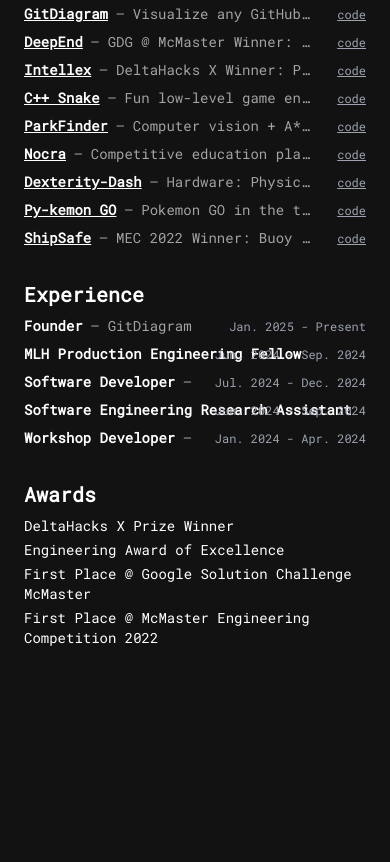
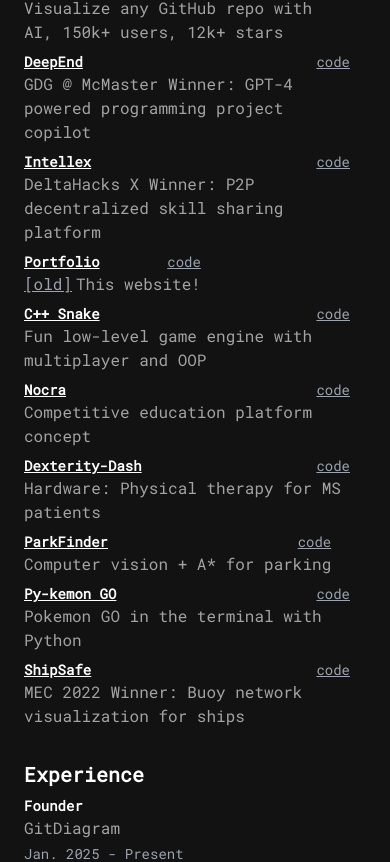
Before and after one commit to ahmedkhaleel2004/portfolio, a Next.js app: page / in a window 390 px wide. Shown: the part 928-1790 px from the top of the page. Before the commit the page ends 1632 px from the top, so only its background shows below. Built offline with nearby package versions, Linux system fonts and the light colour scheme.

Commit message:
many mobile improvements

```diff
--- a/app/page.tsx
+++ b/app/page.tsx
@@ -74,16 +74,26 @@
                 description={project.desc}
                 imageSrc={project.image}
               >
-                <div className="flex w-full items-baseline justify-between">
+                <div className="flex w-full flex-col items-baseline justify-between md:flex-row">
                   <div className="min-w-0 flex-1 pr-4">
-                    <div className="flex items-baseline">
-                      <a
-                        href={project.link}
-                        className="mr-2 whitespace-nowrap text-sm font-semibold underline"
-                      >
-                        {project.title}
-                      </a>
-                      <div className="w-0 min-w-0 flex-1 overflow-hidden">
+                    <div className="flex flex-col items-baseline md:flex-row">
+                      <div className="flex w-full items-baseline md:w-auto">
+                        <div className="flex flex-1 items-baseline">
+                          <a
+                            href={project.link}
+                            className="mr-0 whitespace-nowrap text-sm font-semibold underline md:mr-2 md:text-sm"
+                          >
+                            {project.title}
+                          </a>
+                        </div>
+                        <a
+                          href={project.code}
+                          className="ml-auto block text-sm font-medium text-gray-400 underline md:hidden"
+                        >
+                          code
+                        </a>
+                      </div>
+                      <div className="hidden w-0 min-w-0 flex-1 overflow-hidden md:block">
                         <span className="block max-w-full cursor-default truncate text-sm text-neutral-400">
                           {project.title === "Portfolio" && (
                             <>
@@ -98,11 +108,26 @@
                           — {project.summary || project.desc}
                         </span>
                       </div>
+                      <div className="block min-w-0 flex-1 md:hidden">
+                        <span className="block cursor-default text-base text-neutral-400">
+                          {project.title === "Portfolio" && (
+                            <>
+                              <Link
+                                href="/old"
+                                className="mr-1 text-gray-400 underline"
+                              >
+                                [old]
+                              </Link>
+                            </>
+                          )}
+                          {project.summary || project.desc}
+                        </span>
+                      </div>
                     </div>
                   </div>
                   <a
                     href={project.code}
-                    className="ml-2 whitespace-nowrap text-xs text-gray-400 underline"
+                    className="ml-0 mt-1 hidden whitespace-nowrap text-sm font-medium text-gray-400 underline md:ml-2 md:mt-0 md:block"
                   >
                     code
                   </a>
@@ -124,20 +149,25 @@
                 company={position.company}
                 description={position.desc}
               >
-                <div className="flex w-full items-baseline justify-between">
+                <div className="flex w-full flex-col items-baseline justify-between md:flex-row">
                   <div className="min-w-0 flex-1 pr-4">
-                    <div className="flex items-baseline">
-                      <span className="mr-2 whitespace-nowrap text-sm font-semibold">
+                    <div className="flex flex-col items-baseline md:flex-row">
+                      <span className="mr-0 whitespace-nowrap text-sm font-semibold md:mr-2 md:text-sm">
                         {position.title}
                       </span>
-                      <div className="w-0 min-w-0 flex-1 overflow-hidden">
+                      <div className="hidden w-0 min-w-0 flex-1 overflow-hidden md:block">
                         <span className="block max-w-full cursor-default truncate text-sm text-neutral-400">
                           — {position.company}
                         </span>
                       </div>
+                      <div className="block min-w-0 flex-1 md:hidden">
+                        <span className="block cursor-default text-base text-neutral-400">
+                          {position.company}
+                        </span>
+                      </div>
                     </div>
                   </div>
-                  <span className="ml-2 whitespace-nowrap text-xs text-gray-400">
+                  <span className="ml-0 mt-1 whitespace-nowrap text-sm text-gray-400 md:ml-2 md:mt-0 md:text-xs">
                     {position.date}
                   </span>
                 </div>
--- a/lib/projects.ts
+++ b/lib/projects.ts
@@ -8,14 +8,6 @@
 }
 
 export const projects: Project[] = [
-  {
-    title: "Portfolio",
-    desc: "Personal portfolio website built with Next.js and Tailwind CSS.",
-    summary: "This website!",
-    link: "/",
-    code: "https://github.com/ahmedkhaleel2004/portfolio",
-    image: "/portfolio.png",
-  },
   {
     title: "GitDiagram",
     desc: "Instantly visualize any GitHub repository as an interactive diagram. 150,000+ users, 10,000+ stars.",
@@ -41,20 +33,21 @@
     image: "/intellex.jpeg",
   },
   {
+    title: "Portfolio",
+    desc: "Personal portfolio website built with Next.js and Tailwind CSS.",
+    summary: "This website!",
+    link: "/",
+    code: "https://github.com/ahmedkhaleel2004/portfolio",
+    image: "/portfolio.png",
+  },
+
+  {
     title: "C++ Snake",
     desc: "Fully functional game engine for Snake with multiplayer, OOP, memory safety, and more.",
     summary: "Fun low-level game engine with multiplayer and OOP",
     link: "https://github.com/ahmedkhaleel2004/Snake-CPP",
     code: "https://github.com/ahmedkhaleel2004/Snake-CPP",
     image: "/cppsnake.gif",
-  },
-  {
-    title: "ParkFinder",
-    desc: "Scans parking lots with YOLOv8 and finds shortest routes using A* pathfinding.",
-    summary: "Computer vision + A* for parking",
-    link: "https://github.com/ahmedkhaleel2004/MEC-2023",
-    code: "https://github.com/ahmedkhaleel2004/MEC-2023",
-    image: "/parkfinder.png",
   },
   {
     title: "Nocra",
@@ -71,6 +64,14 @@
     code: "https://github.com/ahmedkhaleel2004",
   },
   {
+    title: "ParkFinder",
+    desc: "Scans parking lots with YOLOv8 and finds shortest routes using A* pathfinding.",
+    summary: "Computer vision + A* for parking",
+    link: "https://github.com/ahmedkhaleel2004/MEC-2023",
+    code: "https://github.com/ahmedkhaleel2004/MEC-2023",
+    image: "/parkfinder.png",
+  },
+  {
     title: "Py-kemon GO",
     desc: "A Python command line recreation of the popular mobile game, Pokemon GO!",
     summary: "Pokemon GO in the terminal with Python",
```
